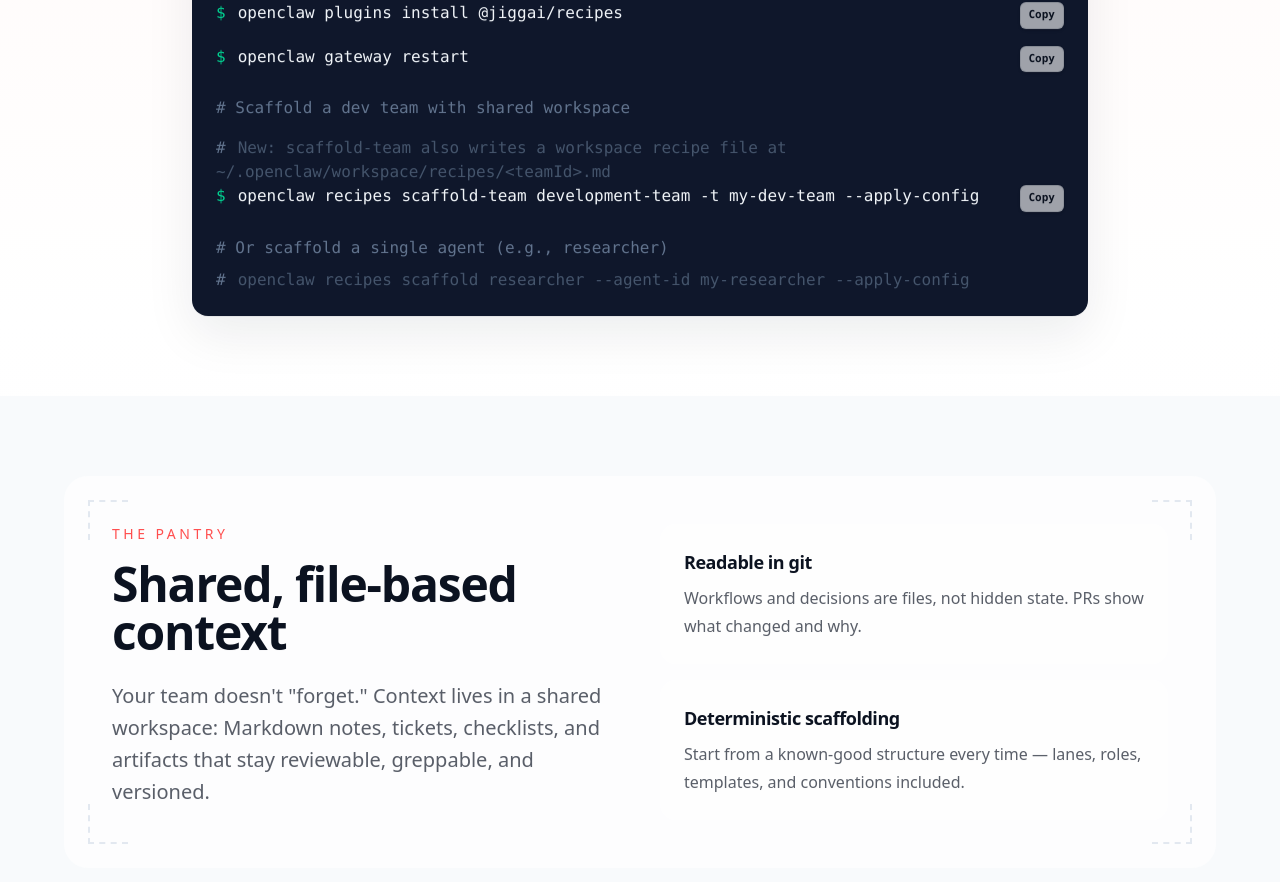
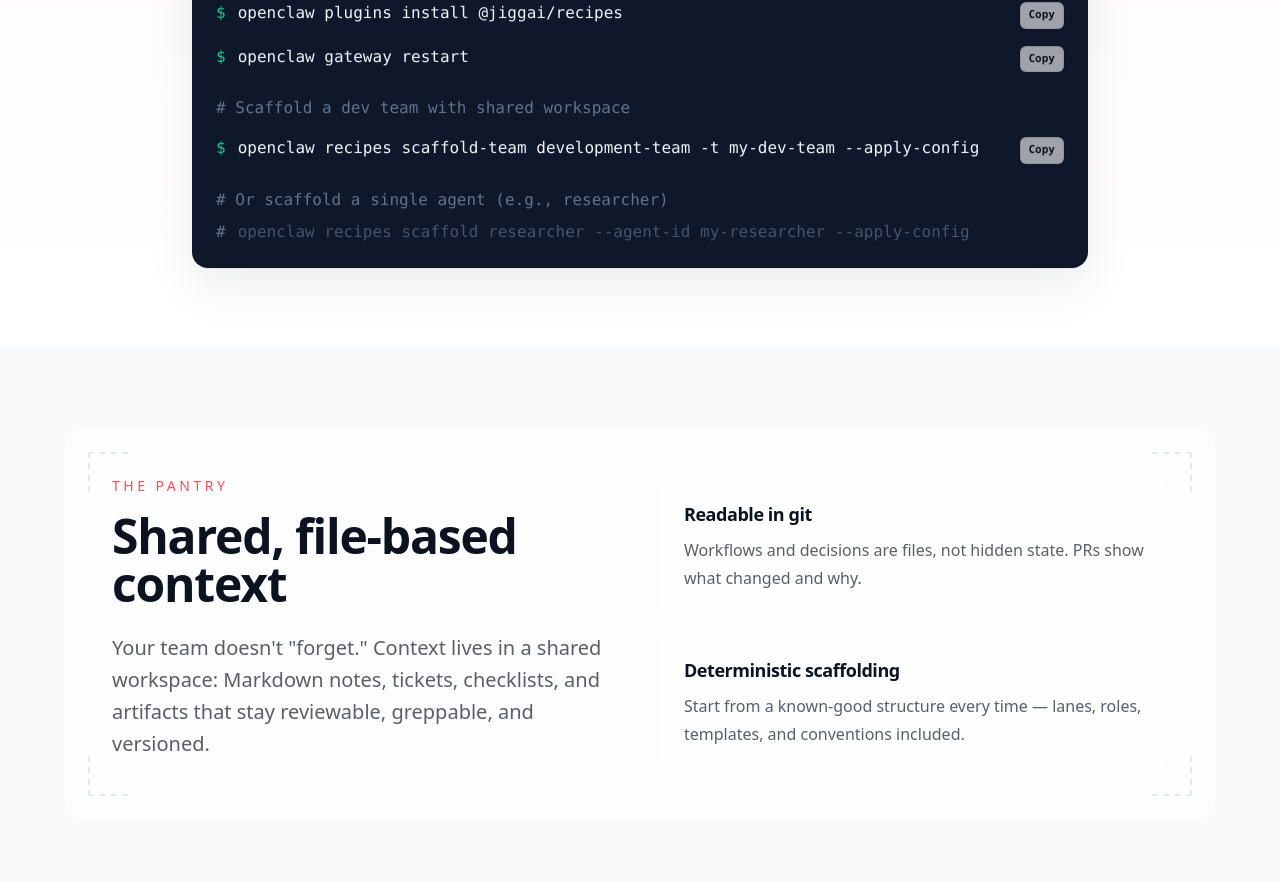
Before and after one commit to JIGGAI/ClawMarket, a Next.js app: page / in a window 1280 px wide. Shown: the part 1299-2181 px from the top of the page. Built offline with nearby package versions, Linux system fonts and the light colour scheme; no server answers.

Commit message:
docs(quickstart): remove scaffold-team workspace recipe note

```diff
--- a/src/app/page.tsx
+++ b/src/app/page.tsx
@@ -149,12 +149,6 @@ export default function HomePage() {
 
                 <div className="mt-6 mb-4 text-slate-500"># Scaffold a dev team with shared workspace</div>
 
-                <div className="mt-2 text-slate-600">
-                  <span className="mr-3 text-slate-500">#</span>
-                  <span>
-                    New: scaffold-team also writes a workspace recipe file at <code>~/.openclaw/workspace/recipes/&lt;teamId&gt;.md</code>
-                  </span>
-                </div>
 
                 <div className="flex items-start justify-between gap-3">
                   <div className="text-slate-100">
```
